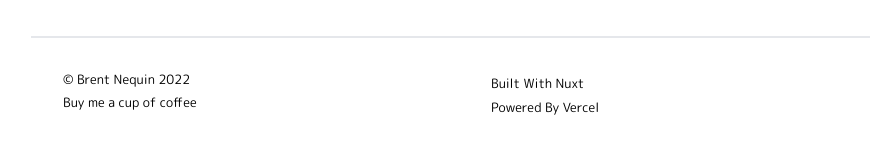
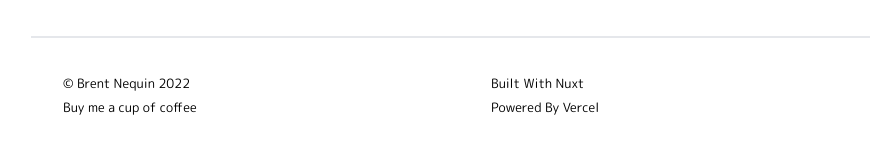
Before and after one commit to brentnequin/brentnequin-nuxt2, a Nuxt app: page /test in a window 1280 px wide. Shown: the part 736-890 px from the top of the page, without its empty margins (149-1019 px from the left). Built offline with nearby package versions, Linux system fonts and the light colour scheme.

Commit message:
align footer rows

```diff
--- a/components/TheFooter.vue
+++ b/components/TheFooter.vue
@@ -3,7 +3,7 @@
         <hr class="border" />
         <div class="m-8 grid grid-cols-2">
             <div class="flex flex-col">
-                <small>© Brent Nequin 2022</small>
+                <span class="h-[24px]""><small>© Brent Nequin 2022</small></span>
                 <a href="https://paypal.me/turtlx?country.x=US&locale.x=en_US">
                     <small>Buy me a cup of coffee</small>
                 </a>
```
